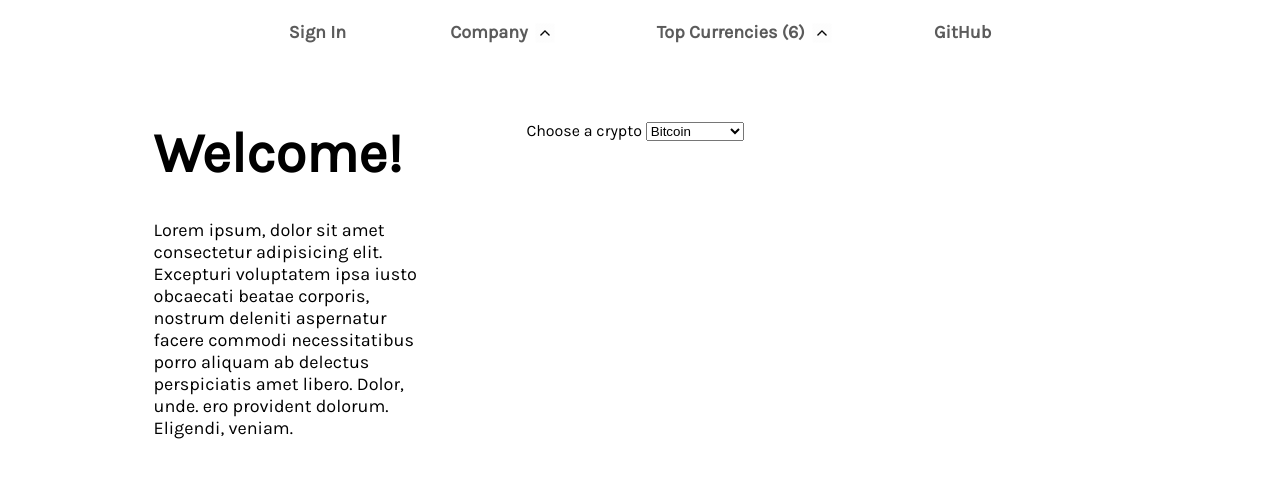
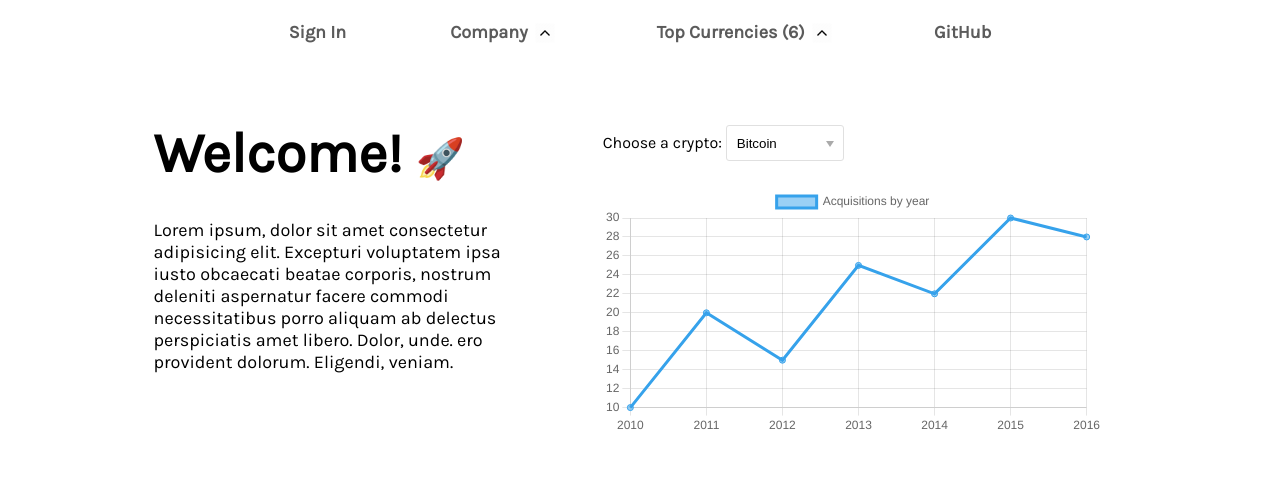
Before and after one commit to micichocki/crypto-pedia, a website built with webpack: page src/index.html in a window 1280 px wide. Shown: the top 493 px of the page. Built offline with nearby package versions, Linux system fonts and the light colour scheme; no server answers; files whose address does not match are found by name.

Commit message:
Small fixes with nav and main element

```diff
--- a/src/index.html
+++ b/src/index.html
@@ -32,9 +32,7 @@
         <a href="#" id="cryptoCurrencies">Top Currencies</a>
         <img id="dropdown-arrow" class="dropdown-img" alt="" />
         <div id="currency-popup">
-          <ul>
 
-          </ul>
         </div>
       </div>
 
@@ -46,7 +44,9 @@
 
     <main>
       <div class="main-text">
-        <h1 class="welcome-text">Welcome!</h1>
+        <h1 class="welcome-text">Welcome! <span class="rocket"> 🚀
+        </span>
+        </h1>
         <p class="main-paragraph">
           Lorem ipsum, dolor sit amet consectetur adipisicing elit. Excepturi
           voluptatem ipsa iusto obcaecati beatae corporis, nostrum deleniti
@@ -58,7 +58,7 @@
 
       <div class="chart-container">
         <form action="" id="crypto-form">
-          <label for="crypto">Choose a crypto</label>
+          <label class="select-label"for="crypto">Choose a crypto:
 
           <select name="crypto" id="crypto-list" form="crypto-form">
             <option value="BTC">Bitcoin</option>
@@ -68,9 +68,10 @@
             <option value="BNB">BinanceCoin</option>
             <option value="MATIC">Polygon</option>
           </select>
+        </label>
         </form>
-        <div class="chart-canvas">
-          <canvas id="chart"></canvas>
+        <div class="chart-canvas" >
+         <canvas id="crypto-prices"></canvas>
         </div>
       </div>
     </main>
--- a/src/index.js
+++ b/src/index.js
@@ -104,7 +104,7 @@ function createHoverPopupTrigger(element, popup) {
   }
 }
 
-// Usage example
+
 const cryptoCurrenciesTrigger = document.getElementById("currency-popup-trigger");
 const popupStock = document.getElementById("currency-popup");
 createHoverPopupTrigger(cryptoCurrenciesTrigger, popupStock);
@@ -114,26 +114,23 @@ const popupCompany = document.getElementById("company-popup");
 createHoverPopupTrigger(companyInfoTrigger, popupCompany);
 
 
-
-
 fetch('https://api.coingecko.com/api/v3/simple/supported_vs_currencies')
   .then(response => response.json())
   .then(data => {
-    const currencies = data.slice(0, 18); // Get first 20 currencies
-    const currencyList = document.createElement('ul'); // Create list element
-    currencyList.classList.add('column-list'); // Add class for multiple columns
+    const currencies = data.slice(0, 18);
+    const currencyList = document.createElement('ul');
+    currencyList.classList.add('column-list');
 
-    // Create list item element for each currency and append to list
+
     currencies.forEach(currency => {
       const li = document.createElement('li');
       li.textContent = currency.toUpperCase();
       currencyList.appendChild(li);
     });
 
-    const currencyPopup = document.querySelector('#currency-popup'); // Get reference to currency popup element
-    currencyPopup.appendChild(currencyList); // Add list of currencies to currency popup
+    const currencyPopup = document.querySelector('#currency-popup');
+    currencyPopup.appendChild(currencyList);
 
-    // Update text of Stocks link to include the number of currencies
     const cryptoCurrenciesLink = document.querySelector('#cryptoCurrencies');
     cryptoCurrenciesLink.textContent = `Top Currencies (${currencies.length})`;
   })
@@ -157,63 +154,53 @@ fetch('https://api.coingecko.com/api/v3/simple/supported_vs_currencies')
     cryptoCurrenciesLink.textContent = `Top Currencies (${currencies.length})`;
   });
 
-/*
-const apiUrl = 'https://api.coingecko.com/api/v3/simple/price?ids=bitcoin&vs_currencies=usd';
 
-const bitcoinData = [28809.23, 30394.19, 29449.09, 30317.15, 30315.98];
+  const bitcoinData = [28809.23, 30394.19, 29449.09, 30317.15, 30315.98];
+  const apiUrl = 'https://api.coingecko.com/api/v3/simple/price?ids=bitcoin&vs_currencies=usd';
 
-// Get today's date
-const today = new Date();
+  const today = new Date();
 
-// Generate labels for the past 4 days in DD.MM format
-const labels = Array.from({length: 4  }, (_, i) => {
-  const date = new Date(today);
-  date.setDate(today.getDate() - i - 1);
-  return `${String(date.getDate()).padStart(2, '0')}.${String(date.getMonth() + 1).padStart(2, '0')}`;
-});
-const ctx = document.getElementById('chart').getContext('2d');
-const chart = new Chart(ctx, {
-  type: 'line',
-  data: {
-    labels: labels,
-    datasets: [{
-      label: 'Bitcoin Price (USD)',
-      data: bitcoinData,
-      backgroundColor: 'rgba(75, 192, 192, 0.2)',
-      borderColor: 'rgba(75, 192, 192, 1)',
-      borderWidth: 1
-    }]
-  }
-});
-
-function updateAndStoreData() {
-  // Fetch data from API
   fetch(apiUrl)
     .then(response => response.json())
     .then(data => {
-      // Update data arrays
-      bitcoinData.push(data.bitcoin.usd);
-      labels.push(new Date().toLocaleString());
+      const price = data.bitcoin.usd;
+      console.log(price);
+    })
+    .catch(error => {
+      console.error('Error fetching Bitcoin price', error);
+    });
 
-      // Keep only the last 10 values
-      if (bitcoinData.length > 10) {
-        bitcoinData.shift();
-        labels.shift();
+
+
+
+(async function() {
+  const data = [
+    { year: 2010, count: 10 },
+    { year: 2011, count: 20 },
+    { year: 2012, count: 15 },
+    { year: 2013, count: 25 },
+    { year: 2014, count: 22 },
+    { year: 2015, count: 30 },
+    { year: 2016, count: 28 },
+  ];
+
+  new Chart(
+    document.getElementById('crypto-prices'),
+    {
+      type: 'line',
+      data: {
+        labels: data.map(row => row.year),
+        datasets: [
+          {
+            label: 'Acquisitions by year',
+            data: data.map(row => row.count)
+          }
+        ]
       }
+    }
+  );
+})();
 
-      // Update chart data
-      chart.data.labels = labels;
-      chart.data.datasets[0].data = bitcoinData;
-      chart.update();
-
-      // Store data in local storage
-      localStorage.setItem('bitcoinData', JSON.stringify(bitcoinData));
-      localStorage.setItem('labels', JSON.stringify(labels));
-    })
-    .catch(error => console.error('Error fetching data from API:', error));
-}
-
-// Call updateAndStoreData() every 35 minutes
-setInterval(updateAndStoreData, 35 * 60 * 1000);
-updateAndStoreData();
-*/
+  // Call updateAndStoreData() every 35 minutes
+  //setInterval(updateAndStoreData, 35 * 60 * 1000);
+  //updateAndStoreData();
--- a/src/style.scss
+++ b/src/style.scss
@@ -84,7 +84,7 @@ font-weight: 600;
 #currency-popup li {
   color: #333;
   text-decoration: none;
-  font-size: 16px;
+  font-size: 0.9em;
   padding: 8px 16px;
   border-radius: 5px;
   transition: background-color 0.2s ease-in-out;
@@ -99,7 +99,7 @@ font-weight: 600;
   display: none;
   position: absolute;
   top: 60px;
-  left: 40%;
+  left: 42%;
   transform: translateX(-50%);
   z-index: 999;
   background-color: #fff;
@@ -128,22 +128,21 @@ font-weight: 600;
 
 #company-popup li:hover {
   background-color: #f5f5f5;
-  cursor: pointer;
 }
 
 .info-img{
   position:relative;
-  top:3px;
+  top:3.5px;
   right:3px;
-  width:22px;
-  height:22px;
+  width:20px;
+  height:20px;
   margin-right: 4px;
 
 }
 
 .column-list {
   display: grid;
-  grid-template-columns: repeat(3, 1fr);
+  grid-template-columns: 1fr 1fr 1fr;
   gap: 14px;
 }
 
@@ -158,11 +157,15 @@ main{
     display: flex;
     flex-direction: column;
     width:40%;
-    margin-right: 80px;
+    margin-right: 60px;
     .welcome-text{
       font-size:3.5em;
       margin-bottom: 15px;
+      .rocket{
+        font-size:0.7em;
+      }
     }
+
     .main-paragraph{
       width:90%;
       font-size:18px;
@@ -172,13 +175,68 @@ main{
 
 
   .chart-container{
-   margin-top:38px;
+    margin-top:42px;
+    display:flex;
+    flex-direction: column;
+
+
+    $height: 36;
+    .select-label{
+      position: relative;
+      display: inline-block;
+       &:before {
+        content: '';
+        height: ($height - 5) + px;
+        position: absolute;
+        right: 7px;
+        top: 3px;
+        width: 22px;
+        background: #fff;
+        border-top-right-radius: 3px;
+        border-bottom-right-radius: 3px;
+        pointer-events: none;
+        display: block;
+      }
+        &:after {
+          content: " ";
+          position: absolute;
+          right: 15px;
+          top: 46%;
+          margin-top: -3px;
+          z-index: 2;
+          pointer-events: none;
+          width: 0;
+          height: 0;
+          border-style: solid;
+          border-width: 6.9px 4px 0 4px;
+          border-color: #aaa transparent transparent transparent;
+          pointer-events: none;
+      }
+          select {
+            -webkit-appearance: none;
+            -moz-appearance: none;
+            appearance: none;
+            padding: 0 30px 0 10px;
+
+            border: 1px solid #e0e0e0;
+            border-radius: 3px;
+            line-height: $height + px;
+            height: $height + px;
+            //box-shadow: inset 1px 1px 1px 0px rgba(0, 0, 0, 0.2);
+            background: #fff;
+
+            //min-width: 200px;
+            margin: 0 5px 5px 0;
+          }
+    }
+//fix for ie 10 later
+    select::-ms-expand {
+      display: none;
+    }
+
     .chart-canvas{
-      flex:1;
       margin-top:20px;
-      width: 600px;
-      height: 300px;
-
+      width: 500px;
     }
   }
 }
@@ -190,8 +248,6 @@ main{
   justify-content: center;
   gap:50px;
   margin-top:60px;
-
-
 
     .crypto-item{
       width: 21em;
```
Also changed, not shown: dist/index.html, dist/index.js.
